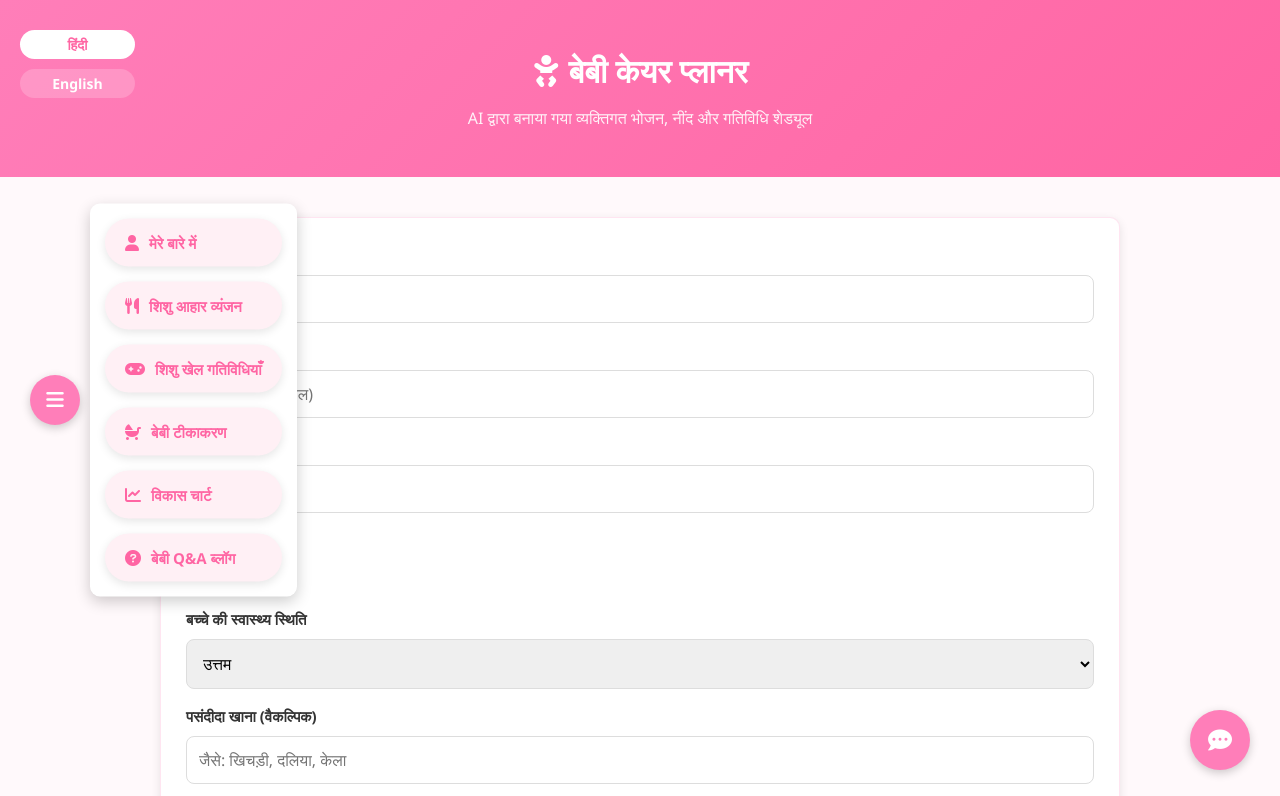
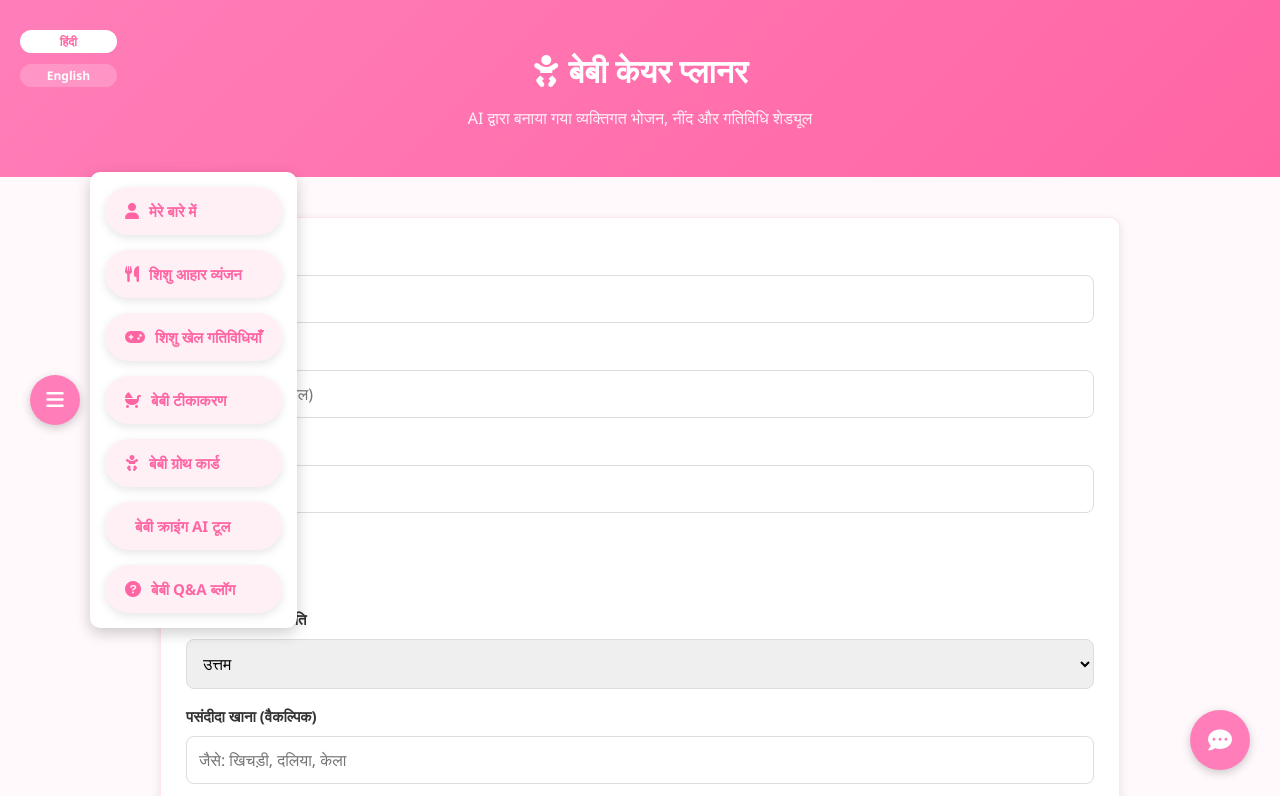
Before and after one commit to brij9557/babyroutine, a website: page index.html in a window 1280 px wide. Both pictures are taken after a click on the element 55 px from the left and 400 px from the top of the page. Shown: the top 796 px of the page. Drawn offline with nearby package versions, Linux system fonts and the light colour scheme.

Commit message:
Update index.html

```diff
--- a/index.html
+++ b/index.html
@@ -75,10 +75,10 @@
             background: rgba(255, 255, 255, 0.2);
             color: white;
             border: none;
-            padding: 5px 10px;
+            padding: 3px 8px;
             border-radius: 20px;
             cursor: pointer;
-            font-size: 14px;
+            font-size: 12px;
             transition: all 0.3s;
         }
 
@@ -711,10 +711,15 @@
             <span class="lang-hi">बेबी टीकाकरण</span>
             <span class="lang-en" style="display:none">Baby Vaccination</span>
         </a>
-        <a href="groth-chart.html" class="menu-item">
-            <i class="fas fa-chart-line"></i>
-            <span class="lang-hi">विकास चार्ट</span>
-            <span class="lang-en" style="display:none">Growth Chart</span>
+        <a href="baby-growth-card.html" class="menu-item">
+            <i class="fas fa-baby"></i>
+            <span class="lang-hi">बेबी ग्रोथ कार्ड</span>
+            <span class="lang-en" style="display:none">Baby Growth Card</span>
+        </a>
+        <a href="baby-crying-ai-tool.html" class="menu-item">
+            <i class="fas fa-baby-crying"></i>
+            <span class="lang-hi">बेबी क्राइंग AI टूल</span>
+            <span class="lang-en" style="display:none">Baby Crying AI Tool</span>
         </a>
         <a href="baby-qa-blog.html" class="menu-item">
             <i class="fas fa-question-circle"></i>
```
